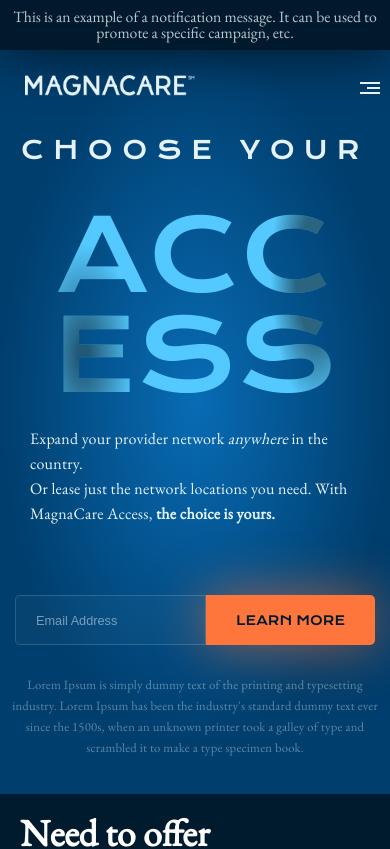
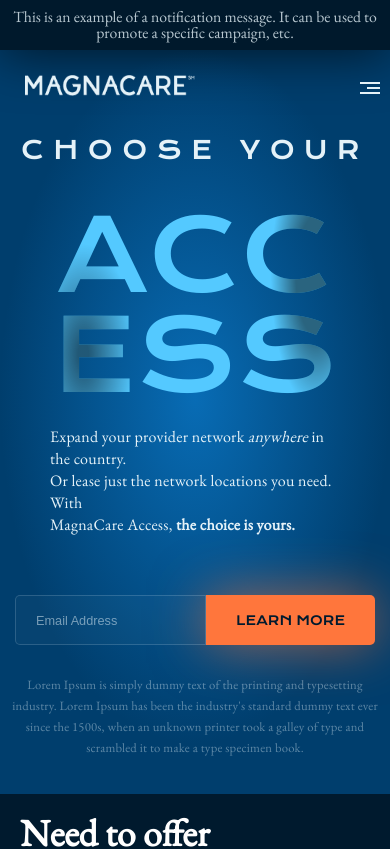
Before and after one commit to iperun23/magnacare, a Next.js app: page / in a window 390 px wide. Shown: the top 849 px of the page. Built offline with nearby package versions, Linux system fonts and the light colour scheme.

Commit message:
mobile changes

```diff
--- a/styles/globals.css
+++ b/styles/globals.css
@@ -263,8 +263,8 @@
 
   .hero_expand-text {
     font-size: 16px;
-    line-height: 25px;
-    padding: 10px 30px;
+    line-height: 22px;
+    padding: 10px 50px;
         }
 
 }
```
